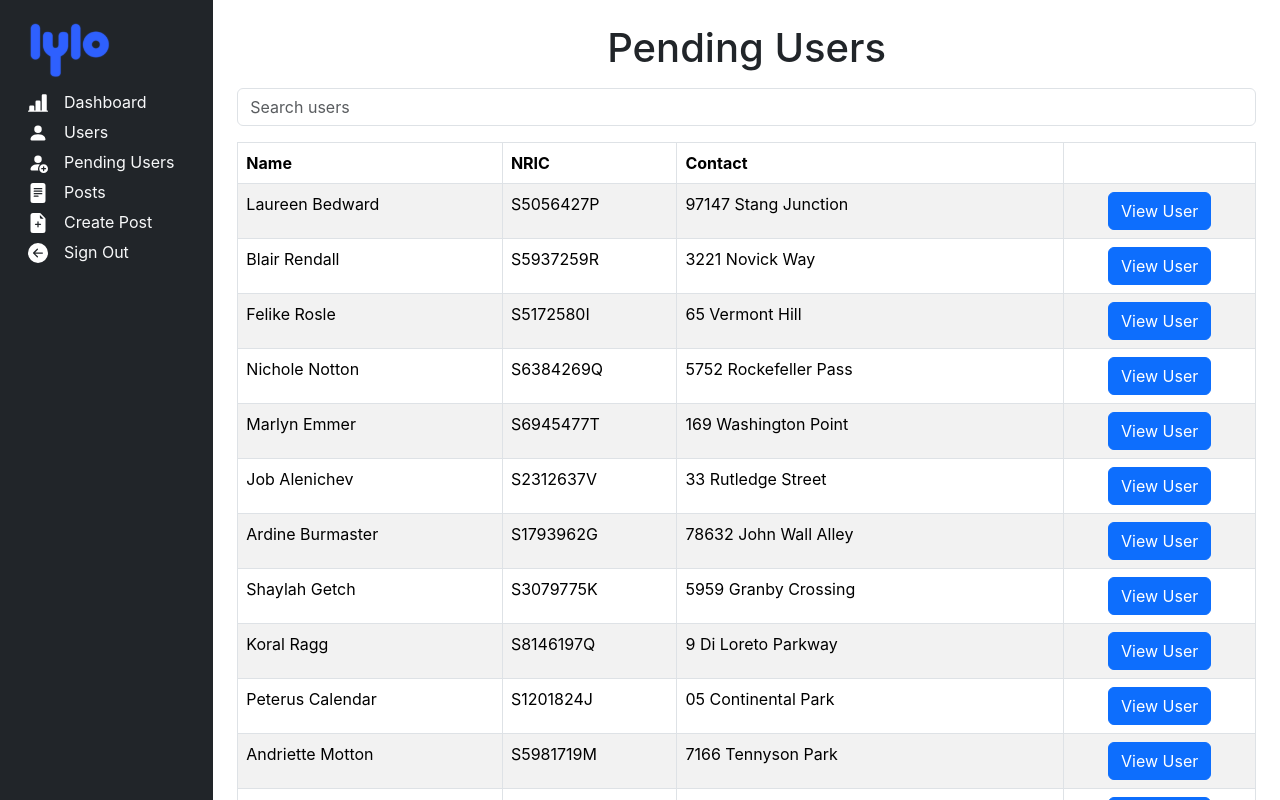
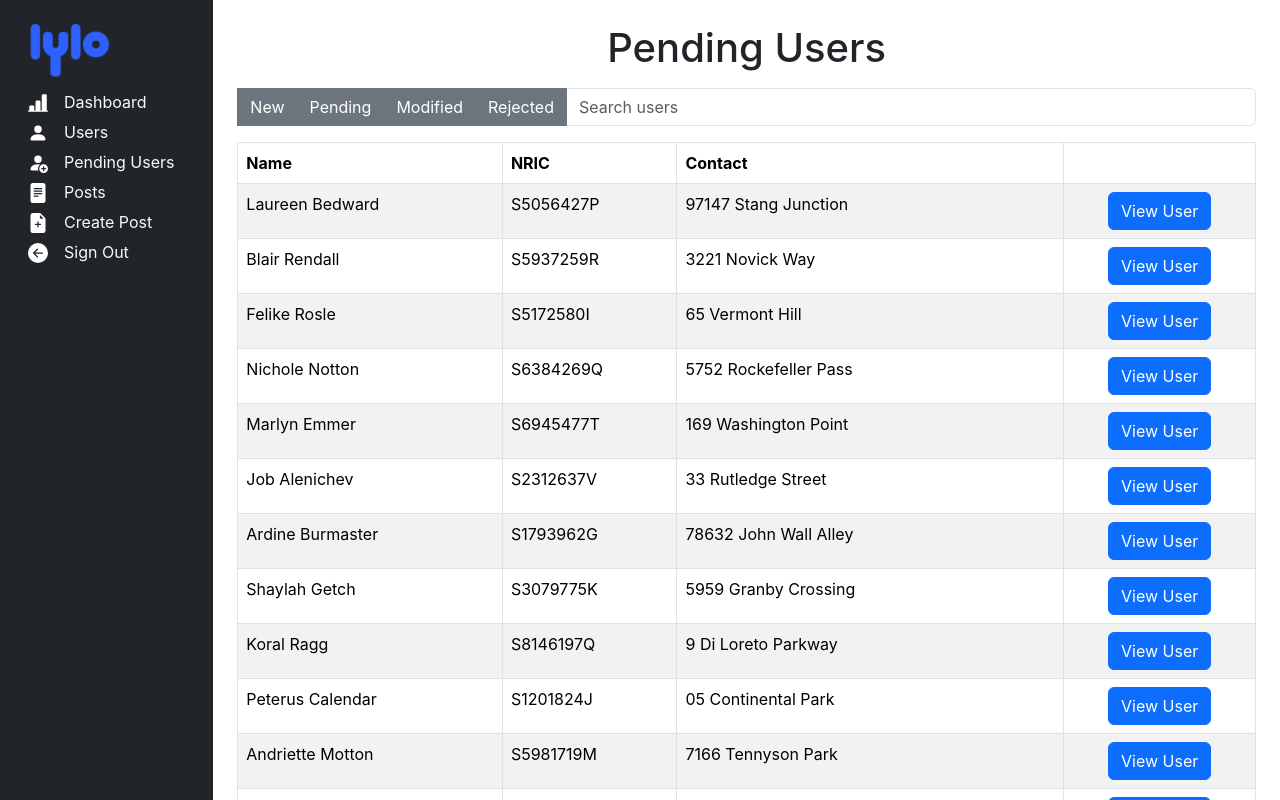
Before and after one commit to ljlimjk10/lums-onboarding-fe, a React (Create React App) app: page / in a window 1280 px wide. Shown: the top 800 px of the page. Built offline with nearby package versions, Linux system fonts and the light colour scheme.

Commit message:
Pending users page

```diff
--- /dev/null
+++ b/src/components/NavBar/User_Status.js
@@ -0,0 +1,17 @@
+import React from "react";
+
+import Button from 'react-bootstrap/Button';
+import ButtonGroup from 'react-bootstrap/ButtonGroup';
+
+function User_Status() {
+    return (
+      <ButtonGroup aria-label="Basic example">
+      <Button variant="secondary" style={{borderRadius : 0}}>New</Button>
+      <Button variant="secondary">Pending</Button>
+      <Button variant="secondary">Modified</Button>
+      <Button variant="secondary" style={{borderRadius : 0}}>Rejected</Button>
+    </ButtonGroup>
+    )
+}
+
+export default User_Status;
--- a/src/components/Table/PendingUsers.js
+++ b/src/components/Table/PendingUsers.js
@@ -7,6 +7,7 @@ import 'bootstrap/dist/css/bootstrap.min.css';
 import { data } from './data.js';
 import Col from "react-bootstrap/Col";
 import Button from 'react-bootstrap/Button';
+import User_Status from '../NavBar/User_Status.js';
 
 function PendingUsers() {
   const [contacts, setContacts] = useState(data);
@@ -15,11 +16,13 @@ function PendingUsers() {
   return (
     <Col xs={10}>
         <Container>
+
             <h1 className='text-center mt-4'>Pending Users</h1>
             <Form>
               <InputGroup className='my-3'>
+              <User_Status />
+                {/* onChange for search */}
 
-                {/* onChange for search */}
                 <Form.Control
                   onChange={(e) => setSearch(e.target.value)}
                   placeholder='Search users'
@@ -33,7 +36,6 @@ function PendingUsers() {
                   <th>NRIC</th>
                   <th>Contact</th>
                   <th></th>
-
                 </tr>
               </thead>
               <tbody>
--- a/src/components/Table/UserTable.js
+++ b/src/components/Table/UserTable.js
@@ -5,8 +5,8 @@ import Form from 'react-bootstrap/Form';
 import InputGroup from 'react-bootstrap/InputGroup';
 import 'bootstrap/dist/css/bootstrap.min.css';
 import { data } from './data.js';
+import Button from 'react-bootstrap/Button';
 import Col from "react-bootstrap/Col";
-import Button from 'react-bootstrap/Button';
 
 function UserTable() {
   const [contacts, setContacts] = useState(data);
@@ -18,7 +18,6 @@ function UserTable() {
             <h1 className='text-center mt-4'> Existing Users</h1>
             <Form>
               <InputGroup className='my-3'>
-
                 {/* onChange for search */}
                 <Form.Control
                   onChange={(e) => setSearch(e.target.value)}
```
Also changed, not shown: src/App.js (+8 -0 lines).
